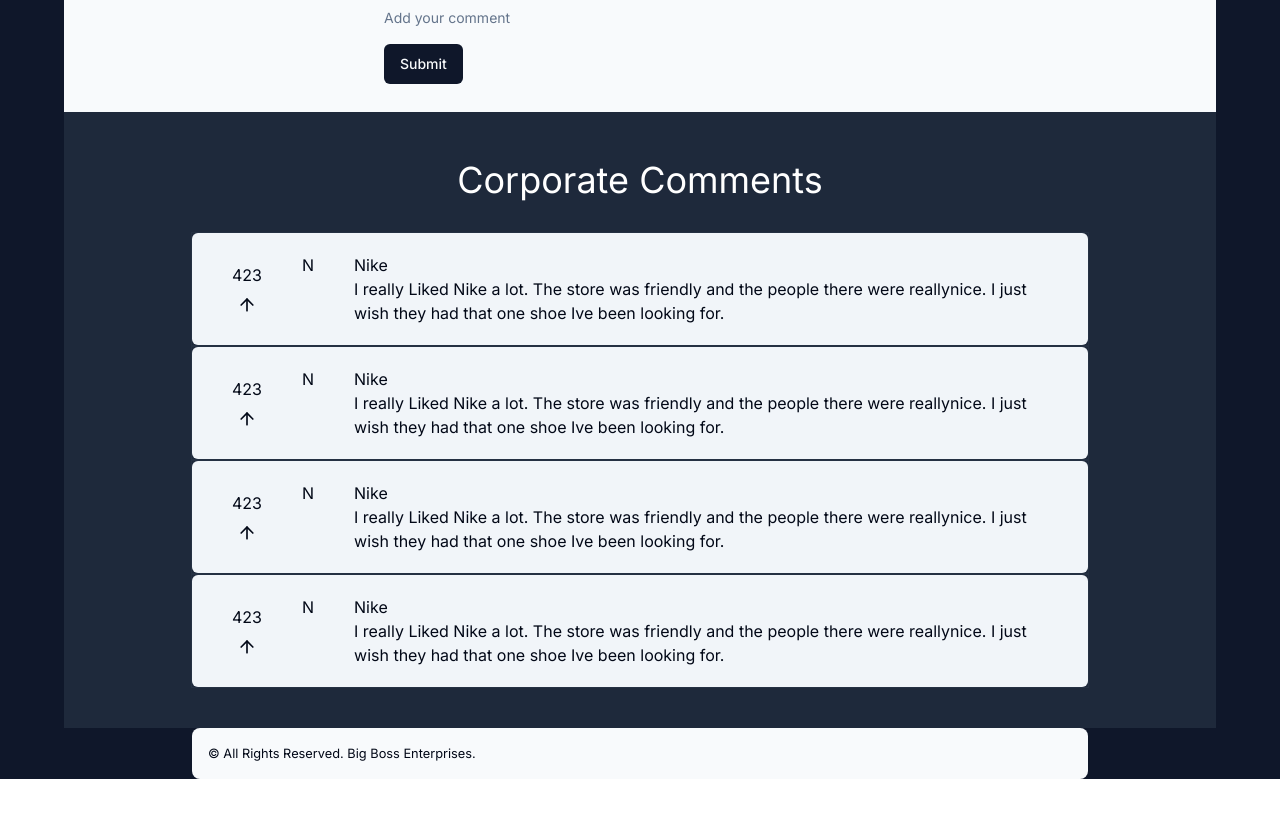
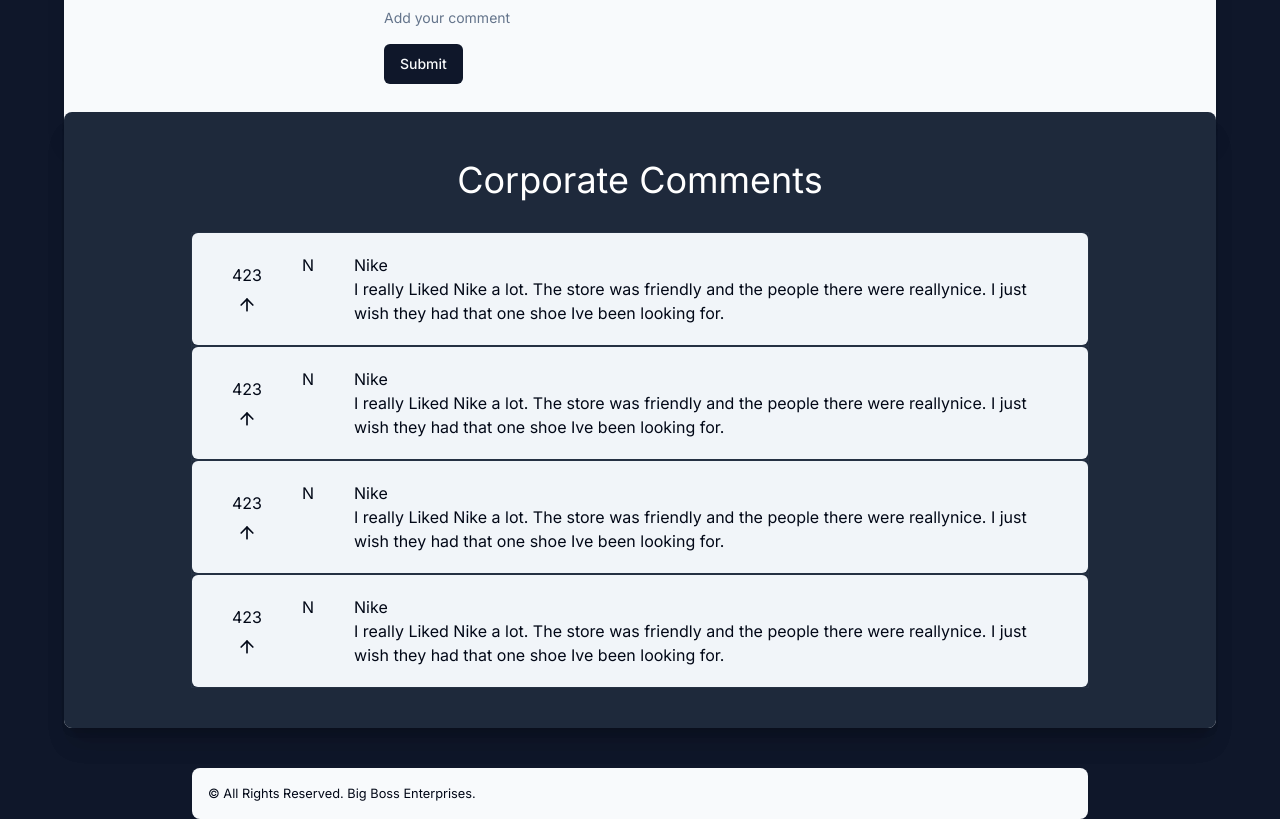
Before and after one commit to aaronaltman/corpcomment_wdb, a Next.js app: page / in a window 1280 px wide. Shown: the part 408-1227 px from the top of the page. Before the commit the page ends 1187 px from the top, so only its background shows below. Built offline with nearby package versions, Linux system fonts and the light colour scheme.

Commit message:
a little animation

```diff
--- a/src/app/_components/Container.tsx
+++ b/src/app/_components/Container.tsx
@@ -2,7 +2,7 @@
 
 export default function Container({ children }: { children: React.ReactNode }) {
   return (
-    <div className="bg-slate-50 max-w-6xl mx-auto min-h-[400px] -mt-[60px] rounded-md">
+    <div className="bg-slate-50 max-w-6xl mx-auto min-h-[400px] -mt-[60px] rounded-lg shadow-xl">
       {children}
     </div>
   );
--- a/src/app/_components/_components_2/ListComments.tsx
+++ b/src/app/_components/_components_2/ListComments.tsx
@@ -3,7 +3,7 @@
 
 export default function ListComments() {
   return (
-    <div className="flex flex-col justify-center items-center mt-10 py-10 bg-slate-800">
+    <div className="flex flex-col justify-center items-center mt-10 py-10 bg-slate-800 mb-10 shadow-xl rounded-lg">
       <h1 className="text-white text-4xl py-2 mb-6">Corporate Comments</h1>
       <ul className="">
         <li className="border border-slate-500/10">
--- a/src/app/_components/_components_2/SingleListItem.tsx
+++ b/src/app/_components/_components_2/SingleListItem.tsx
@@ -4,7 +4,7 @@
 export default function SingleListItem() {
   return (
     <>
-      <div className="flex flex-row bg-slate-100 gap-10 py-5 px-10 max-w-4xl rounded-md">
+      <div className="flex flex-row bg-slate-100 gap-10 py-5 px-10 max-w-4xl rounded-md hover:scale-105 transition-all hover:my-2">
         <div className="flex flex-col justify-center items-center gap-2">
           <p>423</p>
           <ArrowUpIcon size={20} />
```
